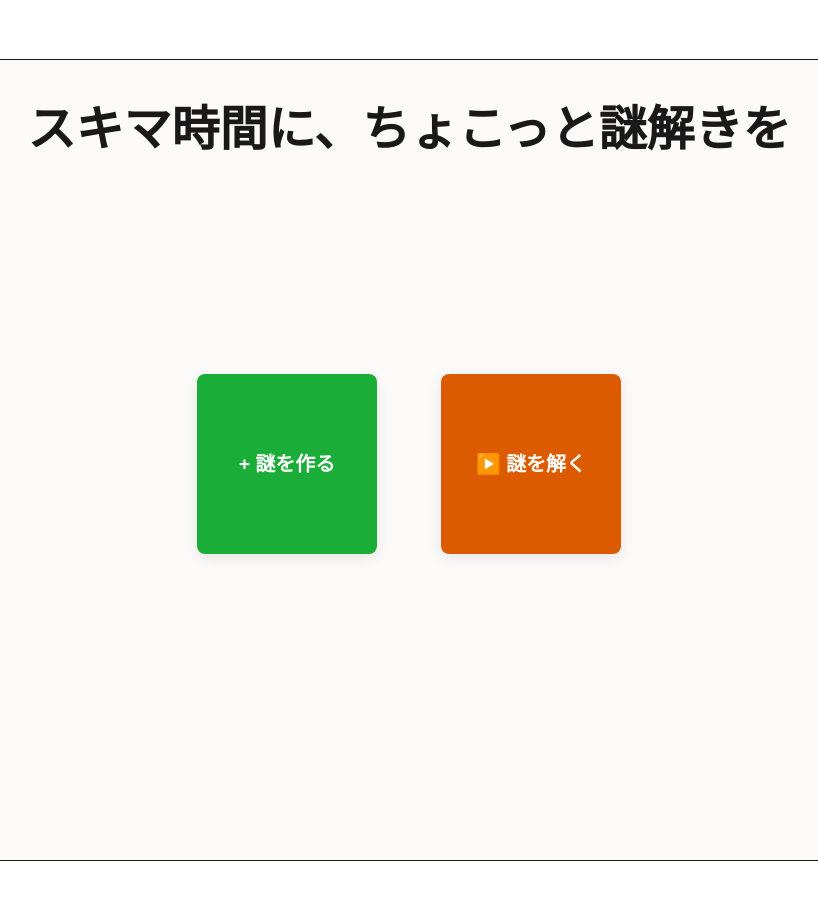
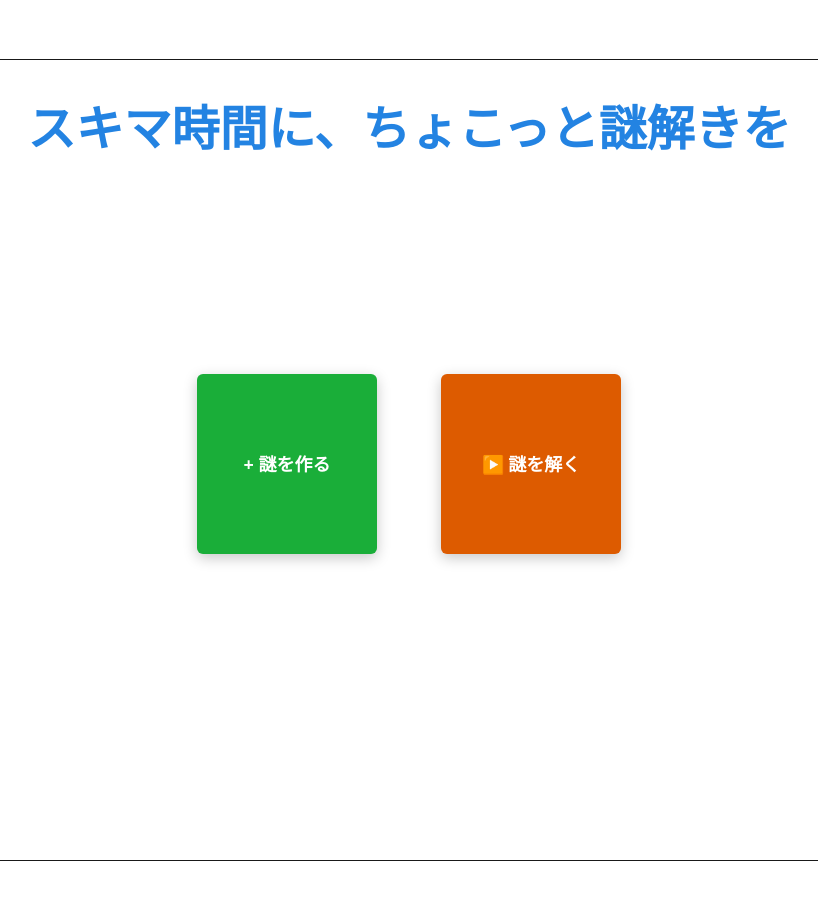
Before and after one commit to takumi-333/nazo-app-front, a Next.js app: page / in a window 1280 px wide. Shown: the top 900 px of the page, without its empty margins (231-1049 px from the left). Built offline with nearby package versions, Linux system fonts and the light colour scheme.

Commit message:
fix styling

```diff
--- a/src/app/globals.css
+++ b/src/app/globals.css
@@ -1,62 +1,118 @@
 @import "tailwindcss";
 
 @theme {
+  /* Surface */
   --color-canvas: var(--app-color-canvas);
+  --color-surface: var(--app-color-surface);
+  --color-surface-muted: var(--app-color-surface-muted);
+
+  /* Text */
   --color-text-main: var(--app-color-text-main);
+  --color-text-muted: var(--app-color-text-muted);
+  --color-text-inverse: var(--app-color-text-inverse);
 
+  /* Border */
+  --color-border: var(--app-color-border);
+
+  /* Semantic actions */
+  --color-primary: var(--app-color-primary);
+  --color-primary-hover: var(--app-color-primary-hover);
+
+  --color-accent: var(--app-color-accent);
+  --color-accent-hover: var(--app-color-accent-hover);
+
+  --color-success: var(--app-color-success);
+  --color-success-hover: var(--app-color-success-hover);
+
+  --color-danger: var(--app-color-danger);
+  --color-danger-hover: var(--app-color-danger-hover);
+
+  --color-warning: var(--app-color-warning);
+  --color-warning-hover: var(--app-color-warning-hover);
+
+  /* Typography */
+  --text-card-title: 1.25rem;
+  --text-card-title--line-height: 1.4;
+  --text-card-title--font-weight: 700;
+
+  /* Shadow */
+  --shadow-soft: 0 4px 14px rgb(0 0 0 / 0.22);
+  --shadow-soft-hover: 0 8px 24px rgb(0 0 0 / 0.14);
+
+  /* Tracking */
+  --tracking-hero: -0.04em;
+
+  /* Others */
   --color-action-create: var(--app-color-action-create);
   --color-action-create-hover: var(--app-color-action-create-hover);
   --color-action-play: var(--app-color-action-play);
   --color-action-play-hover: var(--app-color-action-play-hover);
-
-  --color-toast-success: var(--app-color-toast-success);
-  --color-toast-error: var(--app-color-toast-error);
-
-  --color-danger: var(--app-color-danger);
-  --color-danger-hover: var(--app-color-danger-hover);
-
-  --text-card-title: 1.25rem;
-  --text-card-title--line-height: 1.4;
-  --text-card-title--font-weight: 700;
-
-  --shadow-card: 0 4px 14px rgb(0 0 0 / 0.08);
-  --shadow-card-hover: 0 8px 24px rgb(0 0 0 / 0.14);
-
-  --tracking-hero: -0.04em;
 }
 
 :root {
   --app-color-canvas: #fbfaf8;
+  --app-color-surface: #ffffff;
+  --app-color-surface-muted: #f5f1eb;
+
   --app-color-text-main: #191919;
+  --app-color-text-muted: #6b625c;
+  --app-color-text-inverse: #ffffff;
+
+  --app-color-border: #e5ded6;
+
+  --app-color-primary: #2383e2;
+  --app-color-primary-hover: #1a73d9;
+
+  --app-color-accent: #dd5b00;
+  --app-color-accent-hover: #c75200;
+
+  --app-color-success: #1aae39;
+  --app-color-success-hover: #17a034;
+
+  --app-color-danger: #e5484d;
+  --app-color-danger-hover: #d93d42;
+
+  --app-color-warning: #f5a524;
+  --app-color-warning-hover: #d98b00;
 
   --app-color-action-create: #1aae39;
   --app-color-action-create-hover: #17a034;
 
   --app-color-action-play: #dd5b00;
   --app-color-action-play-hover: #c75200;
-
-  --app-color-toast-success: #1aae39;
-  --app-color-toast-error: #e5484d;
-
-  --app-color-danger: #e5484d;
-  --app-color-danger-hover: #d93d42;
 }
 
 .dark {
   --app-color-canvas: #191919;
+  --app-color-surface: #242424;
+  --app-color-surface-muted: #2f2f2f;
+
   --app-color-text-main: #f7f7f7;
+  --app-color-text-muted: #b8b8b8;
+  --app-color-text-inverse: #191919;
+
+  --app-color-border: #3a3a3a;
+
+  --app-color-primary: #60a5fa;
+  --app-color-primary-hover: #3b82f6;
+
+  --app-color-accent: #f97316;
+  --app-color-accent-hover: #ea580c;
+
+  --app-color-success: #22c55e;
+  --app-color-success-hover: #16a34a;
+
+  --app-color-danger: #f87171;
+  --app-color-danger-hover: #ef4444;
+
+  --app-color-warning: #fbbf24;
+  --app-color-warning-hover: #f59e0b;
 
   --app-color-action-create: #22c55e;
   --app-color-action-create-hover: #16a34a;
 
   --app-color-action-play: #f97316;
   --app-color-action-play-hover: #ea580c;
-
-  --app-color-toast-success: #22c55e;
-  --app-color-toast-error: #f87171;
-
-  --app-color-danger: #f87171;
-  --app-color-danger-hover: #ef4444;
 }
 
 html,
--- a/src/components/features/top/TopActionButton.tsx
+++ b/src/components/features/top/TopActionButton.tsx
@@ -9,8 +9,8 @@ type TopActionButtonProps = ButtonHTMLAttributes<HTMLButtonElement> & {
 type TopActionButtonVariant = "create" | "play";
 
 const topActionButtonStyles: Record<TopActionButtonVariant, string> = {
-  create: "bg-[#1aae39] hover:bg-[#17a034] text-white border-[#1aae39]",
-  play: "bg-[#dd5b00] hover:bg-[#c75200] text-white border-[#dd5b00]",
+  create: "bg-action-create hover:bg-action-create-hover text-white",
+  play: "bg-action-play hover:bg-action-play-hover text-white",
 };
 
 export const TopActionButton = forwardRef<HTMLButtonElement, TopActionButtonProps>(
@@ -25,7 +25,7 @@ export const TopActionButton = forwardRef<HTMLButtonElement, TopActionButtonProp
           "sm:h-[180px] sm:w-[180px]",
           "flex-col rounded-lg",
           "text-card-title",
-          "shadow-card hover:shadow-card-hover",
+          "shadow-soft hover:shadow-soft-hover",
           "hover:scale-[1.02]",
           topActionButtonStyles[variant],
           className,
--- a/src/components/features/top/TopMainSection.tsx
+++ b/src/components/features/top/TopMainSection.tsx
@@ -7,8 +7,7 @@ type TopMainSectionProps = {
 
 export function TopMainSection({ title, children }: TopMainSectionProps) {
   return (
-    <main className="min-h-screen bg-canvas px-4">
-      <section className="grid min-h-screen w-full grid-rows-[auto_1fr]">
+    <section className="grid min-h-screen w-full grid-rows-[auto_1fr] px-4">
       {/* タイトルパート */}
       <div className="pt-8 text-center">
         <h1 className="whitespace-nowrap text-[clamp(1rem,5.5vw,3rem)] font-bold text-primary">
@@ -21,6 +20,5 @@ export function TopMainSection({ title, children }: TopMainSectionProps) {
         <div className="flex flex-wrap justify-center gap-10 md:gap-16">{children}</div>
       </div>
     </section>
-    </main>
   );
 }
--- a/src/components/ui/Button.tsx
+++ b/src/components/ui/Button.tsx
@@ -12,46 +12,35 @@ export interface ButtonProps extends ButtonHTMLAttributes<HTMLButtonElement> {
   isLoading?: boolean;
 }
 
-// ─────────────────────────────────────────────────────────────────────────────
-// Style maps
-// ─────────────────────────────────────────────────────────────────────────────
-
 const variantStyles: Record<ButtonVariant, string> = {
   primary:
-    "bg-black/10 text-white border-transparent " +
-    "hover:bg-black/10" +
-    "active:scale-90 " +
-    "disabled:bg-warm-300 disabled:text-white disabled:cursor-not-allowed",
+    "bg-primary text-text-inverse border-transparent " +
+    "hover:bg-primary-hover hover:scale-[1.02] " +
+    "active:scale-95",
 
   secondary:
-    "bg-black/5 text-[rgba(0,0,0,0.95)] border-transparent " +
-    "hover:bg-black/10 hover:scale-[1.02] " +
-    "active:scale-90 " +
-    "disabled:opacity-50 disabled:cursor-not-allowed",
+    "bg-surface text-text-main border-border " +
+    "hover:bg-surface-muted hover:scale-[1.02] " +
+    "active:scale-95",
 
   ghost:
-    "bg-transparent text-[rgba(0,0,0,0.95)] border-transparent " +
-    "hover:underline hover:text-notion-blue " +
-    "active:scale-95 " +
-    "disabled:opacity-40 disabled:cursor-not-allowed disabled:no-underline",
+    "bg-transparent text-text-main border-transparent " +
+    "hover:bg-surface-muted hover:text-primary " +
+    "active:scale-95",
 
   danger:
-    "bg-orange text-white border-transparent " +
-    "hover:bg-[#b84a00] hover:scale-[1.02] " +
-    "active:scale-90 " +
-    "disabled:opacity-50 disabled:cursor-not-allowed",
-  custom: "border-transparent disabled:opacity-50 disabled:cursor-not-allowed",
+    "bg-danger text-text-inverse border-transparent " +
+    "hover:bg-danger-hover hover:scale-[1.02] " +
+    "active:scale-95",
+
+  custom: "border-transparent active:scale-95",
 };
 
 const sizeStyles: Record<ButtonSize, string> = {
-  sm: "text-caption font-semibold px-3 py-1.5 gap-1.5",
-  md: "text-nav    font-semibold px-4 py-2   gap-2",
-  lg: "text-body   font-bold     px-6 py-3   gap-2.5",
+  sm: "text-sm font-semibold px-3 py-1.5 gap-1.5",
+  md: "text-base    font-semibold px-4 py-2   gap-2",
+  lg: "text-lg   font-bold     px-6 py-3   gap-2.5",
 };
-
-// ─────────────────────────────────────────────────────────────────────────────
-// Component
-// ─────────────────────────────────────────────────────────────────────────────
 
 export const Button = forwardRef<HTMLButtonElement, ButtonProps>(
   (
@@ -79,11 +68,25 @@ export const Button = forwardRef<HTMLButtonElement, ButtonProps>(
         className={[
           // Base
           "inline-flex items-center justify-center",
-          "border rounded-micro",
+          "rounded-md border",
           "font-sans leading-none",
-          "transition-all duration-[160ms] ease-[cubic-bezier(0.25,0.1,0.25,1)]",
-          "outline-none focus-visible:ring-2 focus-visible:ring-focus focus-visible:ring-offset-1",
+          "transition-all duration-150 ease-out",
+          "outline-none",
           "select-none cursor-pointer",
+
+          // Focus
+          "focus-visible:ring-2",
+          "focus-visible:ring-primary",
+          "focus-visible:ring-offset-2",
+          "focus-visible:ring-offset-canvas",
+
+          // Disabled
+          "disabled:pointer-events-none",
+          "disabled:cursor-not-allowed",
+          "disabled:bg-surface-muted",
+          "disabled:text-text-muted",
+          "disabled:border-border",
+          "disabled:opacity-70",
           // Variant
           variantStyles[variant],
           // Size
@@ -99,7 +102,7 @@ export const Button = forwardRef<HTMLButtonElement, ButtonProps>(
         {isLoading && (
           <span
             aria-hidden="true"
-            className="inline-block w-4 h-4 rounded-full border-2 border-current border-t-transparent animate-spin-slow"
+            className="inline-block w-4 h-4 rounded-full border-2 border-current border-t-transparent animate-spin"
           />
         )}
         {children}
--- a/src/components/ui/Toast.tsx
+++ b/src/components/ui/Toast.tsx
@@ -11,11 +11,7 @@ import {
 } from "react";
 import { createPortal } from "react-dom";
 
-// ─────────────────────────────────────────────────────────────────────────────
-// Types
-// ─────────────────────────────────────────────────────────────────────────────
-
-export type ToastVariant = "success" | "error" | "info";
+export type ToastVariant = "success" | "error" | "info" | "warning";
 
 export interface ToastItem {
   id: string;
@@ -29,26 +25,25 @@ interface ToastContextValue {
   show: (message: string, variant?: ToastVariant, duration?: number) => void;
 }
 
-// ─────────────────────────────────────────────────────────────────────────────
-// Context
-// ─────────────────────────────────────────────────────────────────────────────
-
 const ToastContext = createContext<ToastContextValue | null>(null);
 
-// ─────────────────────────────────────────────────────────────────────────────
-// Variant styles
-// ─────────────────────────────────────────────────────────────────────────────
-
-const variantConfig: Record<ToastVariant, { bg: string; icon: ReactNode; label: string }> = {
+const variantConfig: Record<
+  ToastVariant,
+  {
+    className: string;
+    icon: ReactNode;
+    label: string;
+  }
+> = {
   success: {
-    bg: "bg-[#104d1e]",
+    className: "bg-success text-text-inverse border-success",
     label: "成功",
     icon: (
       <svg width="16" height="16" viewBox="0 0 16 16" fill="none" aria-hidden="true">
-        <circle cx="8" cy="8" r="7" stroke="rgba(255,255,255,0.6)" strokeWidth="1.2" />
+        <circle cx="8" cy="8" r="7" stroke="currentColor" strokeOpacity="0.55" strokeWidth="1.2" />
         <path
           d="M5 8l2 2 4-4"
-          stroke="white"
+          stroke="currentColor"
           strokeWidth="1.5"
           strokeLinecap="round"
           strokeLinejoin="round"
@@ -56,24 +51,43 @@ const variantConfig: Record<ToastVariant, { bg: string; icon: ReactNode; label:
       </svg>
     ),
   },
+
   error: {
-    bg: "bg-[#6b2000]",
+    className: "bg-danger text-text-inverse border-danger",
     label: "エラー",
     icon: (
       <svg width="16" height="16" viewBox="0 0 16 16" fill="none" aria-hidden="true">
-        <circle cx="8" cy="8" r="7" stroke="rgba(255,255,255,0.6)" strokeWidth="1.2" />
-        <path d="M10 6L6 10M6 6l4 4" stroke="white" strokeWidth="1.5" strokeLinecap="round" />
+        <circle cx="8" cy="8" r="7" stroke="currentColor" strokeOpacity="0.55" strokeWidth="1.2" />
+        <path
+          d="M10 6L6 10M6 6l4 4"
+          stroke="currentColor"
+          strokeWidth="1.5"
+          strokeLinecap="round"
+        />
       </svg>
     ),
   },
+
   info: {
-    bg: "bg-warm-900",
+    className: "bg-primary text-text-inverse border-primary",
     label: "情報",
     icon: (
       <svg width="16" height="16" viewBox="0 0 16 16" fill="none" aria-hidden="true">
-        <circle cx="8" cy="8" r="7" stroke="rgba(255,255,255,0.6)" strokeWidth="1.2" />
-        <path d="M8 7v4" stroke="white" strokeWidth="1.5" strokeLinecap="round" />
-        <circle cx="8" cy="5" r="0.75" fill="white" />
+        <circle cx="8" cy="8" r="7" stroke="currentColor" strokeOpacity="0.55" strokeWidth="1.2" />
+        <path d="M8 7v4" stroke="currentColor" strokeWidth="1.5" strokeLinecap="round" />
+        <circle cx="8" cy="5" r="0.75" fill="currentColor" />
+      </svg>
+    ),
+  },
+
+  warning: {
+    className: "bg-warning text-text-inverse border-warning",
+    label: "警告",
+    icon: (
+      <svg width="16" height="16" viewBox="0 0 16 16" fill="none" aria-hidden="true">
+        <circle cx="8" cy="8" r="7" stroke="currentColor" strokeOpacity="0.55" strokeWidth="1.2" />
+        <path d="M8 4.5v4" stroke="currentColor" strokeWidth="1.5" strokeLinecap="round" />
+        <circle cx="8" cy="11" r="0.75" fill="currentColor" />
       </svg>
     ),
   },
@@ -82,12 +96,12 @@ const variantConfig: Record<ToastVariant, { bg: string; icon: ReactNode; label:
 function ToastElement({ item, onDismiss }: { item: ToastItem; onDismiss: (id: string) => void }) {
   const config = variantConfig[item.variant];
   const duration = item.duration ?? 3000;
+
   const [exiting, setExiting] = useState(false);
+  const [progress, setProgress] = useState(100);
 
-  // プログレスバー用
-  const [progress, setProgress] = useState(100);
-  const rafRef = useRef<number>(null);
-  const startRef = useRef<number>(null);
+  const rafRef = useRef<number | null>(null);
+  const startRef = useRef<number | null>(null);
 
   useEffect(() => {
     startRef.current = performance.now();
@@ -95,6 +109,7 @@ function ToastElement({ item, onDismiss }: { item: ToastItem; onDismiss: (id: st
     const tick = (now: number) => {
       const elapsed = now - (startRef.current ?? now);
       const pct = Math.max(0, 100 - (elapsed / duration) * 100);
+
       setProgress(pct);
 
       if (elapsed >= duration) {
@@ -102,12 +117,16 @@ function ToastElement({ item, onDismiss }: { item: ToastItem; onDismiss: (id: st
         setTimeout(() => onDismiss(item.id), 300);
         return;
       }
+
       rafRef.current = requestAnimationFrame(tick);
     };
 
     rafRef.current = requestAnimationFrame(tick);
+
     return () => {
-      if (rafRef.current) cancelAnimationFrame(rafRef.current);
+      if (rafRef.current !== null) {
+        cancelAnimationFrame(rafRef.current);
+      }
     };
   }, [duration, item.id, onDismiss]);
 
@@ -118,24 +137,23 @@ function ToastElement({ item, onDismiss }: { item: ToastItem; onDismiss: (id: st
       aria-label={`${config.label}: ${item.message}`}
       className={[
         "relative overflow-hidden",
-        "flex items-center gap-2",
-        "min-w-[240px] max-w-[400px] px-4 py-2.5",
-        "rounded-sm",
-        "[box-shadow:rgba(0,0,0,0.01)_0px_1px_3px,rgba(0,0,0,0.02)_0px_3px_7px,rgba(0,0,0,0.02)_0px_7px_15px,rgba(0,0,0,0.04)_0px_14px_28px,rgba(0,0,0,0.05)_0px_23px_52px]",
-        config.bg,
-        "text-white/92",
-        "text-nav font-medium",
-        exiting ? "animate-fade-down" : "animate-slide-up",
-        "transition-all duration-[300ms]",
-      ].join(" ")}
+        "flex items-center gap-2.5",
+        "min-w-[240px] max-w-[400px]",
+        "px-4 py-2.5",
+        "rounded-md border",
+        "shadow-soft",
+        "text-sm font-medium",
+        "transition-all duration-300 ease-out",
+        exiting ? "translate-y-2 scale-[0.98] opacity-0" : "translate-y-0 scale-100 opacity-100",
+        config.className,
+      ]
+        .filter(Boolean)
+        .join(" ")}
     >
-      {/* Icon */}
       <span className="shrink-0">{config.icon}</span>
 
-      {/* Message */}
-      <span className="flex-1 text-left">{item.message}</span>
+      <span className="flex-1 text-left leading-relaxed">{item.message}</span>
 
-      {/* Dismiss button */}
       <button
         type="button"
         aria-label="通知を閉じる"
@@ -143,7 +161,14 @@ function ToastElement({ item, onDismiss }: { item: ToastItem; onDismiss: (id: st
           setExiting(true);
           setTimeout(() => onDismiss(item.id), 300);
         }}
-        className="shrink-0 opacity-60 hover:opacity-100 transition-opacity duration-[160ms] ml-1"
+        className={[
+          "ml-1 shrink-0",
+          "rounded-sm p-0.5",
+          "opacity-60 transition-opacity duration-150",
+          "hover:opacity-100",
+          "focus-visible:outline-none",
+          "focus-visible:ring-2 focus-visible:ring-current/40",
+        ].join(" ")}
       >
         <svg width="14" height="14" viewBox="0 0 14 14" fill="none" aria-hidden="true">
           <path
@@ -155,10 +180,9 @@ function ToastElement({ item, onDismiss }: { item: ToastItem; onDismiss: (id: st
         </svg>
       </button>
 
-      {/* Progress bar */}
       <div
         aria-hidden="true"
-        className="absolute bottom-0 left-0 h-[2px] bg-white/30 transition-none"
+        className="absolute bottom-0 left-0 h-[2px] bg-current/30 transition-none"
         style={{ width: `${progress}%` }}
       />
     </div>
@@ -179,11 +203,11 @@ export function ToastProvider({ children }: { children: ReactNode }) {
   }, []);
 
   const dismiss = useCallback((id: string) => {
-    setToasts((prev) => prev.filter((t) => t.id !== id));
+    setToasts((prev) => prev.filter((toast) => toast.id !== id));
   }, []);
 
   return (
-    <ToastContext.Provider value={{show}}>
+    <ToastContext.Provider value={{ show }}>
       {children}
 
       {mounted &&
@@ -191,15 +215,19 @@ export function ToastProvider({ children }: { children: ReactNode }) {
           <div
             aria-live="polite"
             aria-atomic="false"
-            className="fixed bottom-6 left-1/2 -translate-x-1/2 z-[9999] flex flex-col gap-2 items-center pointer-events-none"
+            className={[
+              "pointer-events-none fixed bottom-6 left-1/2 z-[9999]",
+              "flex -translate-x-1/2 flex-col items-center gap-2",
+              "px-4",
+            ].join(" ")}
           >
-           {toasts.map((t) => (
-              <div key={t.id} className="pointer-events-auto">
-                <ToastElement item={t} onDismiss={dismiss} />
+            {toasts.map((toast) => (
+              <div key={toast.id} className="pointer-events-auto">
+                <ToastElement item={toast} onDismiss={dismiss} />
               </div>
             ))}
           </div>,
-          document.body
+          document.body,
         )}
     </ToastContext.Provider>
   );
@@ -207,6 +235,7 @@ export function ToastProvider({ children }: { children: ReactNode }) {
 
 export function useToast() {
   const ctx = useContext(ToastContext);
+
   if (!ctx) {
     throw new Error("useToast must be used within <ToastProvider>");
   }
@@ -216,5 +245,6 @@ export function useToast() {
     success: (msg: string, dur?: number) => ctx.show(msg, "success", dur),
     error: (msg: string, dur?: number) => ctx.show(msg, "error", dur),
     info: (msg: string, dur?: number) => ctx.show(msg, "info", dur),
+    warning: (msg: string, dur?: number) => ctx.show(msg, "warning", dur),
   } as const;
 }
--- a/src/hooks/useAnswer.ts
+++ b/src/hooks/useAnswer.ts
@@ -3,7 +3,7 @@ import { useState } from "react";
 
 export function useAnswer(
   riddleId: string | undefined,
-  { onCorrect, onWrong }: { onCorrect: () => void; onWrong: () => void }
+  { onCorrect, onWrong }: { onCorrect: () => void; onWrong: () => void },
 ) {
   const [submitting, setSubmitting] = useState(false);
   const [error, setError] = useState<string | null>(null);
@@ -14,7 +14,7 @@ export function useAnswer(
     setError(null);
     try {
       const data = await checkAnswer(riddleId, answer);
-    data.correct ? onCorrect() : onWrong();
+      data.correct ? onCorrect() : onWrong();
     } catch {
       setError("通信エラーが発生しました");
     } finally {
```
Also changed, not shown: src/components/features/play/AnswerForm.tsx (+6 -15 lines), src/components/ui/Input.tsx (+56 -97 lines), src/lib/api/riddles.ts (line endings or trailing spaces). Lines whose indentation alone changed are shown as unchanged.
